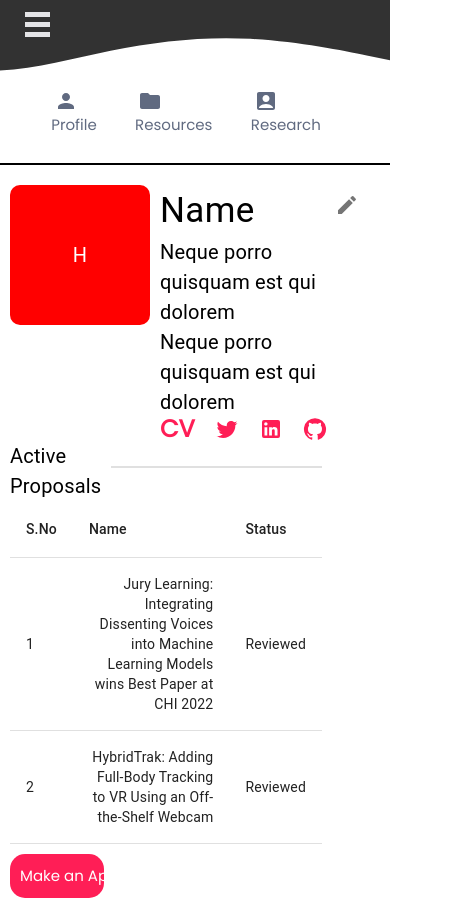
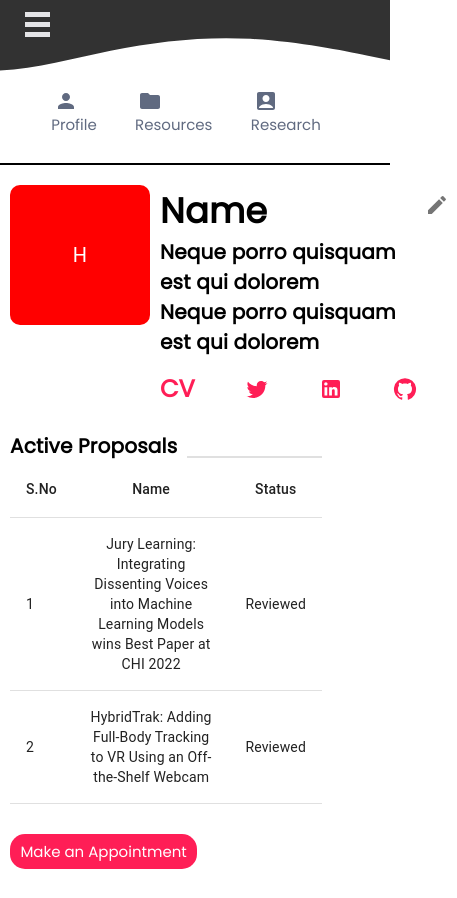
Before and after one commit to rohittp0/vr-world, a React app: page /dashboard in a window 390 px wide. Shown: the whole page, 457 px wide, since content can reach past the window. Built offline with nearby package versions, Linux system fonts and the light colour scheme.

Commit message:
resources

```diff
--- a/src/components/Profile/EditProfile.tsx
+++ b/src/components/Profile/EditProfile.tsx
@@ -9,6 +9,7 @@ const EditProfile = ({stateChanger, ...rest}) =>
   return (
       <div>
           <div className="prfcontainer">
+              <h4>Edit</h4>
                     <div className="profile_hero">
                      <Avatar sx={{ width: 140, height: 140, backgroundColor:"red", borderRadius:"10px" }}>H</Avatar>
                     <IconButton  onClick={()=>stateChanger("profile")}>
@@ -16,24 +17,30 @@ const EditProfile = ({stateChanger, ...rest}) =>
                                       </IconButton>
                      </div>
                      <div className="editComponents">
-                     <TextField id="standard-basic" label="Name" variant="standard" />
-                    <TextField id="standard-basic" label="Bio" variant="standard" />
+                         <h6>Name</h6>
+                     <TextField id="standard-basic" variant="standard" />
+                         <h6>Bio</h6>
+                    <TextField id="standard-basic"variant="standard" />
                         <input
                           accept="application/pdf"
-                          style={{ display: "none" }}
+                          style={{ display: "none"}}
                           id="raised-button-file"
                           multiple
                           type="file"
                         />
                         <label htmlFor="raised-button-file">
-                          <Button variant="raised" component="span">
+                          <Button variant="outlined" component="span" sx={{marginLeft:"-15px",color:"#ff1e56",borderColor:"#ff1e56"}}>
                             Upload CV
                           </Button>
                         </label>
-                    <TextField id="standard-basic" label="Github Link" variant="standard" />
-                    <TextField id="standard-basic" label="Twitter Link" variant="standard" />
-                    <TextField id="standard-basic" label="LinkedIn Link" variant="standard" />
+                         <h6>Github Link</h6>
+                    <TextField id="standard-basic" variant="standard" />
+                         <h6>Twitter Link</h6>
+                    <TextField id="standard-basic"  variant="standard" />
+                         <h6>LinkedIn Link</h6>
+                    <TextField id="standard-basic"  variant="standard" />
                      </div>
+              <input type="button" className="edtbutton" value="Save"/>
           </div>
 
       </div>
--- a/src/components/Profile/Profile.tsx
+++ b/src/components/Profile/Profile.tsx
@@ -29,13 +29,13 @@ const Profile = ({stateChanger, ...rest}) =>
             <Avatar sx={{ width: 140, height: 140, backgroundColor:"red", borderRadius:"10px" }}>H</Avatar>
              <div className="profile_info">
                <div className="prfsub">
-                       <Typography  sx={{ fontSize: 35 }}>Name</Typography>
+                       <Typography  sx={{ fontSize: 35, fontFamily:"Poppins",fontWeight:"Bolder" }}>Name</Typography>
                </div>
-                <Typography  sx={{ fontSize: 20}}>Neque porro quisquam est qui dolorem</Typography>
-                 <Typography  sx={{ fontSize: 20}}>Neque porro quisquam est qui dolorem</Typography>
+                <Typography  sx={{ fontSize: 20, fontFamily:"Poppins", fontWeight:"Bold"}}>Neque porro quisquam est qui dolorem</Typography>
+                 <Typography  sx={{ fontSize: 20,fontFamily:"Poppins", fontWeight:"Bold"}}>Neque porro quisquam est qui dolorem</Typography>
                <div className="social_icons">
                  <span className="cv">CV</span>
-                 <TwitterIcon sx={{color:"#FF1E56"}}/>
+                 <TwitterIcon sx={{color:"#FF1E56",}}/>
                  <LinkedInIcon sx={{color:"#FF1E56"}}/>
                  <GitHubIcon sx={{color:"#FF1E56"}}/>
                  </div>
@@ -46,7 +46,7 @@ const Profile = ({stateChanger, ...rest}) =>
                   </IconButton>
           </div>
           <div className="proposals">
-            <Typography sx={{ fontSize: 20}}>Active Proposals</Typography>
+            <Typography sx={{ fontSize: 20,fontFamily:"Poppins", fontWeight:"Bold",}}>Active Proposals</Typography>
            <div className="prfdivider"/>
            </div>
              <div className="proptable">
@@ -55,8 +55,8 @@ const Profile = ({stateChanger, ...rest}) =>
                   <TableHead>
                     <TableRow>
                       <TableCell>S.No</TableCell>
-                      <TableCell>Name</TableCell>
-                      <TableCell>Status</TableCell>
+                      <TableCell align="center">Name</TableCell>
+                      <TableCell align="center">Status</TableCell>
                     </TableRow>
                   </TableHead>
                   <TableBody>
@@ -64,15 +64,15 @@ const Profile = ({stateChanger, ...rest}) =>
                         <TableCell component="th" scope="row">
                              1
                         </TableCell>
-                        <TableCell align="right">Jury Learning: Integrating Dissenting Voices into Machine Learning Models wins Best Paper at CHI 2022</TableCell>
-                        <TableCell align="right">Reviewed</TableCell>
+                        <TableCell align="center">Jury Learning: Integrating Dissenting Voices into Machine Learning Models wins Best Paper at CHI 2022</TableCell>
+                        <TableCell align="center">Reviewed</TableCell>
                       </TableRow>
                        <TableRow>
                       <TableCell component="th" scope="row">
                            2
                       </TableCell>
-                      <TableCell align="right">HybridTrak: Adding Full-Body Tracking to VR Using an Off-the-Shelf Webcam</TableCell>
-                      <TableCell align="right">Reviewed</TableCell>
+                      <TableCell align="center">HybridTrak: Adding Full-Body Tracking to VR Using an Off-the-Shelf Webcam</TableCell>
+                      <TableCell align="center">Reviewed</TableCell>
                     </TableRow>
                   </TableBody>
                 </Table>
--- a/src/pages/login/index.tsx
+++ b/src/pages/login/index.tsx
@@ -12,7 +12,6 @@ export default function Login()
             <Header/>
             <div>
                 <div className='formcont'>
-
                     <form>
                         <div>
                             <h1 className={"welcome"}>Welcome to XR Lab CUSAT</h1>
--- a/src/styles/dash.css
+++ b/src/styles/dash.css
@@ -12,6 +12,7 @@
 }
 .compFrame{
     width: 80%;
+    margin-bottom: 20px;
 }
 .dashbar{
     font-size: 15px;
@@ -73,7 +74,7 @@
 
 .prfbutton
 {
-    margin-top: 10px;
+    margin-top: 35px;
     background-color:#FF1E56;
     border-radius: 15px;
     border: none;
@@ -81,7 +82,8 @@
     text-align: center;
     text-decoration: none;
     font-size: 15px;
-    width:30%;
+    width:20%;
+    line-height: 15px;
 }
 .profile_hero{
     display: flex;
@@ -94,11 +96,11 @@
 }
 .social_icons{
     display:flex;
-    gap:20px;
+    gap:50px;
+    padding-top: 20px;
 }
 
 .prfdivider{
-    padding: 0 30px;
     background-color: rgba(50, 50, 50, 0.15);
     height: 2px;
     width: 100%;
@@ -108,7 +110,12 @@
 .proposals{
     display:flex;
     flex-wrap: nowrap;
+    white-space: nowrap;
     gap:10px;
+    margin-top: 30px;
+}
+.proptable{
+    font-family:"Poppins";
 }
 
 
@@ -165,44 +172,99 @@
 .editComponents{
     display: flex;
     flex-direction: column;
+    padding-top: 30px;
 }
-@media only screen and (max-width: 450px){
-    .reshead>.prfdivider{
+
+h6{
+    margin-top: 10px;
+    font-weight: bold;
+
+}
+.edtbutton{
+    font-family: "Poppins";
+    background-color:#B8C1CC;
+    border-radius: 20px;
+    border: none;
+    color: white;
+    text-align: center;
+    text-decoration: none;
+    font-size: 15px;
+    width:15%;
+    margin-top: 20px;
+
+
+
+}
+@media only screen and (max-width: 450px) {
+    .reshead > .prfdivider {
         width: 30%;
         margin-right: 10px;
     }
-    .compFrame{
+
+    .compFrame {
         margin-left: 10px;
     }
-    .dashmenu{
+
+    .dashmenu {
         display: flex;
         flex-direction: row;
     }
-    .dashmain{
-        gap:100px;
+
+    .dashmain {
+        gap: 100px;
         display: flex;
         flex-direction: column;
     }
-    .dashbar{
+
+    .dashbar {
         border-bottom: 2px solid;
         border-right: 0px;
     }
-    .subdash>li{
-        padding:10px;
+
+    .subdash > li {
+        padding: 10px;
         font-size: 10px;
         display: flex;
         flex-direction: column;
         justify-content: center;
     }
-    .dashmenu>li{
+
+    .dashmenu > li {
         display: flex;
         flex-direction: column;
         justify-content: center;
-        padding:10px;
-        margin:0px auto;
+        padding: 10px;
+        margin: 0px auto;
         border-radius: 10px;
     }
-    .profile_head>div{
-        margin:0px;
+
+    .profile_head > div {
+        margin: 0px;
+    }
+
+    .edtbutton {
+        font-family: "Poppins";
+        background-color: #B8C1CC;
+        border-radius: 20px;
+        border: none;
+        color: white;
+        text-align: center;
+        text-decoration: none;
+        font-size: 15px;
+        width: 40%;
+        margin-top: 20px;
+    }
+
+    .prfbutton {
+        margin-top: 30px;
+        background-color: #FF1E56;
+        border-radius: 15px;
+        border: none;
+        color: white;
+        text-align: center;
+        text-decoration: none;
+        font-size: 15px;
+        width: 60%;
+        line-height: 15px;
     }
 }
```
